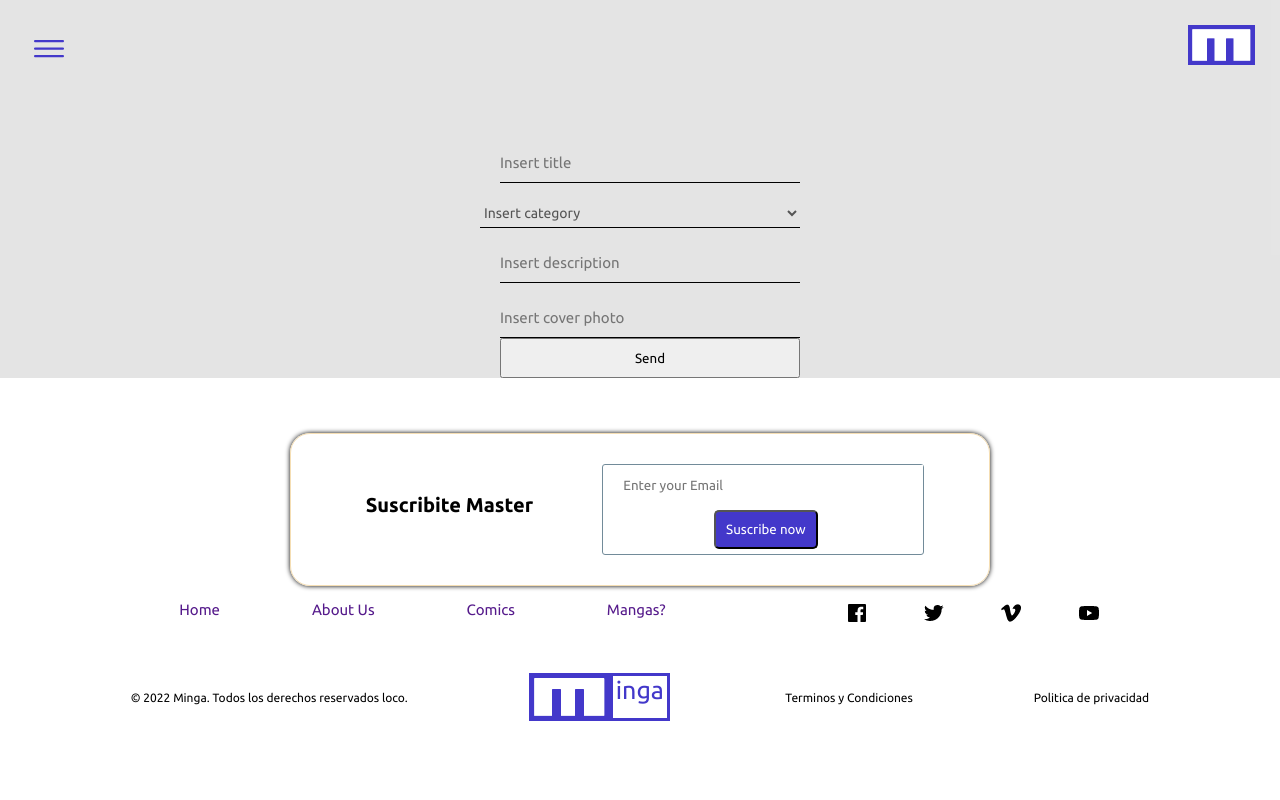
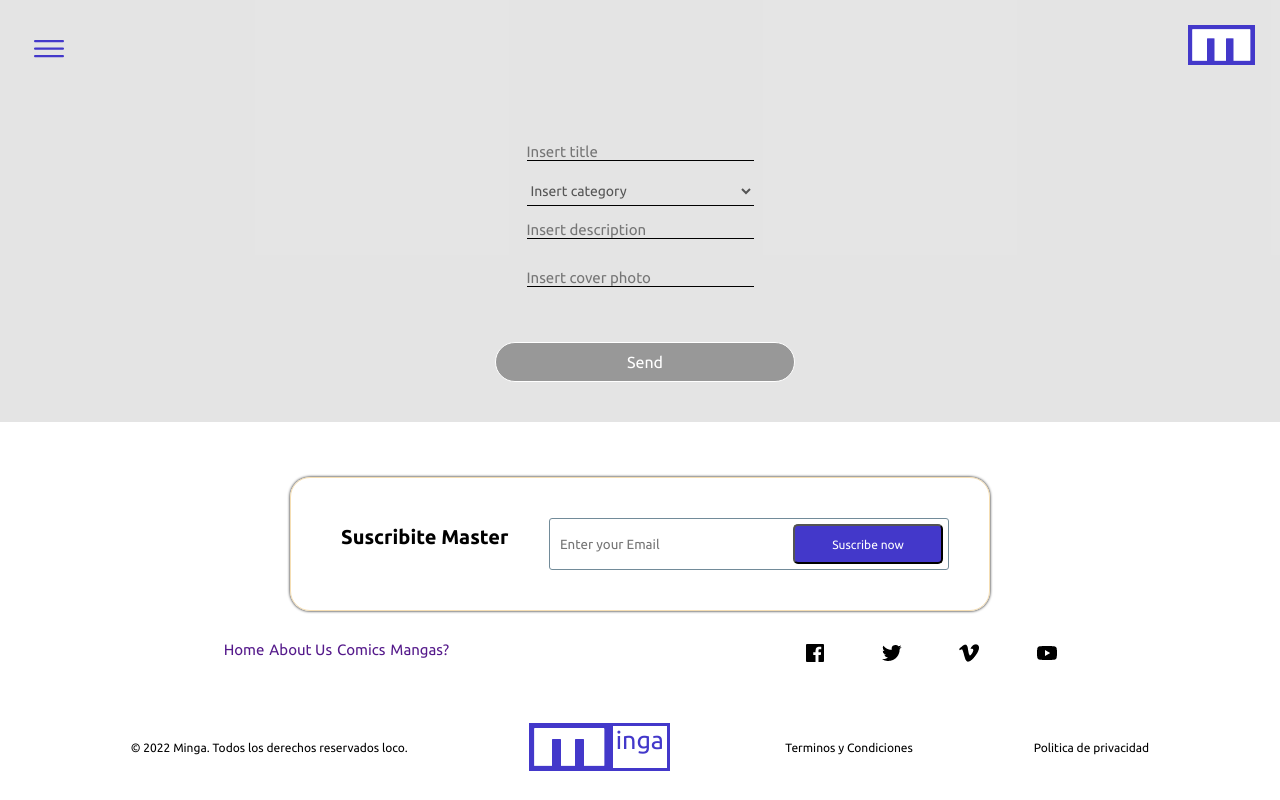
Before and after one commit to LuRovere/minga-front, a React (Create React App) app: page /new-comic in a window 1280 px wide. Built offline with nearby package versions, Linux system fonts and the light colour scheme.

Commit message:
tamoh bien

```diff
--- a/src/App.css
+++ b/src/App.css
@@ -23,8 +23,7 @@ a{
   }
   .opciones{
       border-radius: 10px;
-  display: flex;
-  flex-direction: column;
+      padding: 10px;
     color: white;
     background-color: rgba(255, 255, 255, 0.418);
 
@@ -44,12 +43,17 @@ a{
     }
 
     .anuncio{
-    width: 330px;
+      width: 360px;
+      height: 60px;
       border: 1px solid white;
       border-radius: 20px;
       margin: 200px 0px 20px 0px;
       display: flex;
       text-align: center;
+      padding: 10px;
+    }
+    .lorem{
+      margin: 0px 20px;
     }
     h1{
       margin: 20px 0px;
@@ -66,17 +70,23 @@ a{
   }
   .suscribite{
       border: 1px solid wheat;
+      border-radius: 20px;
       display: flex;
       flex-direction: column;
+
       justify-content: space-around;
-    margin: 15px 0px;
-    box-shadow: 0px 0px 5px 0px black;
+      align-items: center;
+      align-self: center;
+      margin: 15px 10px 30px 10px;
+      padding: 15px;
+      box-shadow: 0px 0px 3px 0px black;
+      width: 300px;
 
   }
   h2{
       font-size: 15px;
       display: flex;
-    margin: 0px 0px 10px 10px;
+      margin: 0px 0px 15px 10px;
   }
   input{
       width: 150px;
@@ -86,24 +96,25 @@ input{
   .form{
       border: 1px solid rgb(114, 139, 153);
       border-radius: 3px;
+      width: 255px;
   }
-.input{
+  .inputFooter{
       border: transparent;
   }
 
   button{
       background-color: var(--primary);
       padding: 3px;
-    margin-left: 10px;
       margin: 5px;
       border-radius: 5px;
       color: white;
+      font-size: 12px;
 
   }
   .ancors{
       display: flex;
       justify-content: space-around;
-    margin-bottom: 15px;
+      margin-bottom: 35px;
   }
   .iconos{
       display: flex;
@@ -135,13 +146,55 @@ button{
       padding: 0 0.2rem;
   }
 
+  form{
+    display: flex;
+flex-direction: column;
+align-items: center;
+justify-content: center;
+
+}
+
+.editarcomic{
+    display: flex;
+    flex-direction: column;
+    justify-content: center;
+    margin-top: 20%;
+    align-items: center;
+}
+
+.seleccion{
+    width: 100%;
+    background: transparent;
+    border: none;
+    font-size: 14px;
+    height: 30px;
+    border-bottom: 1px solid black;
+    margin-right: 40px;
+    color: #555;
+}
+label{
+    width: 100%;
+}
+.send{
+    margin-bottom: 10%;
+}
+
   @media (min-width:768px){
 
       .anuncio{
           width: 600px;
-        font-size: 25px;
           padding: 15px;
+          font-size: 22px;
           border-radius: 50px;
+      }
+
+      .opciones{
+          border-radius: 10px;
+        display: flex;
+        flex-direction: column;
+        color: white;
+        background-color: rgba(255, 255, 255, 0.418);
+
       }
 
       .footer{
@@ -151,26 +204,31 @@ button{
       }
       .suscribite{
           flex-direction: row;
+          justify-content: space-between;
           align-items: center;
-        padding: 30px;
+          padding: 40px;
           border-radius: 20px;
           width: 700px;
       }
       h2{
           font-size: 20px;
       }
-    input{
-        width: 300px;
-        margin-left: 20px;
-        height: 40px;
+      .form{
+          display: flex;
+          flex-direction: row;
+          width: 400px;
+          justify-content: space-between;
 
       }
+
       button{
           background-color: var(--primary);
           padding: 10px;
-        margin-left: 10px;
+          height: 40px;
+          width: 150px;
           border-radius: 5px;
           color: white;
+          text-align:center;
 
 
       }
@@ -181,9 +239,10 @@ button{
           width: 100%;
       }
       .ancors{
-        width: 38%;
+          width: 18%;
         font-size: 15px;
-        justify-content: space-between;
+        margin-right: 130px;
+
 
       }
       .iconos{
@@ -199,19 +258,24 @@ button{
           padding: 10px;
       }
 
+      .editarcomic{
+        margin-top: 10%;
+      }
+
+
 
   }
   /*------------------------form chapter*/
 
   .chapter{
       background: #1e1e1e1e;
+
   }
 
   .chapterTitulo{display: flex;
   justify-content: center;
   font-size: 30px;
-margin: 100px 0px 50px 0px;
-
+  margin-top: 130px;
 
   }
 
@@ -221,6 +285,7 @@ flex-direction: column;
   align-items: center;
   justify-content: center;
 
+
   }
 
   .inputChapter{
@@ -228,7 +293,7 @@ justify-content: center;
       font-size: 15px;
       display: flex;
       justify-content:  center;
-    margin-top: 15px;
+      margin: 15px 0px;
       border: transparent;
       border-bottom: 1px solid black;
       width: 100%;
@@ -236,68 +301,14 @@ justify-content: center;
   .enviar{
       margin: 40px;
       height: 40px;
+      width: 300px;
       border:1px solid white;
       border-radius: 40px;
       font-size: 16px;
       background-color: #1e1e1e62;
       color: white;
+      margin-right: 30px;
+
   }
 
 /*/////////////////////////////////////////////Form Comics*/
-
-.select{
-    width: 50%;
-    margin: 10px;
-}
-
-.categorias{
-    display: flex;
-    align-items: baseline;
-    width: 100%;
-}
-
-.flecha{
-    width: 10px;
-    height: 10px;
-}
-
-form{
-    display: flex;
-flex-direction: column;
-align-items: center;
-justify-content: center;
-
-}
-
-.editarcomic{
-    display: flex;
-    flex-direction: column;
-    justify-content: center;
-    margin-top: 10%;
-    align-items: center;
-}
-
-.inputComic{
-    background: #1e1e1e00;
-    font-size: 15px;
-    display: flex;
-    justify-content:  center;
-    margin-top: 15px;
-    border: transparent;
-    border-bottom: 1px solid black;
-}
-
-.seleccion{
-    width: 100%;
-    margin-top: 15px;
-    background: transparent;
-    border: none;
-    font-size: 14px;
-    height: 30px;
-    border-bottom: 1px solid black;
-    margin-right: 40px;
-    color: #555;
-}
-label{
-    width: 100%;
-}
--- a/src/components/Form.jsx
+++ b/src/components/Form.jsx
@@ -2,11 +2,11 @@ import React from 'react'
 
 const Form = ({children, handler}) => {
   return (
-    <form onSubmit={handler}>
+    <form onSubmit={handler} className="formChapter">
       {
         children
       }
-      <input type="submit" value="Send" />
+      <input type="submit" value="Send" className='enviar' />
     </form>
   )
 }
--- a/src/layout/footer.layout.jsx
+++ b/src/layout/footer.layout.jsx
@@ -8,7 +8,7 @@ const Footer = () => {
     <div className='suscribite'>
       <h2>Suscribite Master</h2>
     <form className='form' action="">
-      <input className='input' type="text" placeholder='Enter your Email' />
+      <input className='inputFooter' type="text" placeholder='Enter your Email' />
       <button>Suscribe now</button>
     </form>
 
--- a/src/views/NewComic.view.jsx
+++ b/src/views/NewComic.view.jsx
@@ -44,7 +44,7 @@ const CreateComic = () => {
 
              <label htmlFor="titulo">
 
-             <input className="inputComic"
+             <input className="inputChapter"
               type="text"
               id="titulo"
               placeholder="Insert title"
@@ -63,7 +63,7 @@ const CreateComic = () => {
             </select>
             </label>
              <label htmlFor="Descripcion">
-             <input className="inputComic"
+             <input className="inputChapter"
               type="text"
               id="descripcion"
               placeholder="Insert description"
@@ -72,7 +72,7 @@ const CreateComic = () => {
               />
              </label>
              <label htmlFor="Foto de Portada">
-             <input className="inputComic"
+             <input className="inputChapter"
               type="text"
               id="fotoPortada"
               placeholder="Insert cover photo"
```
Lines whose indentation alone changed are shown as unchanged.
